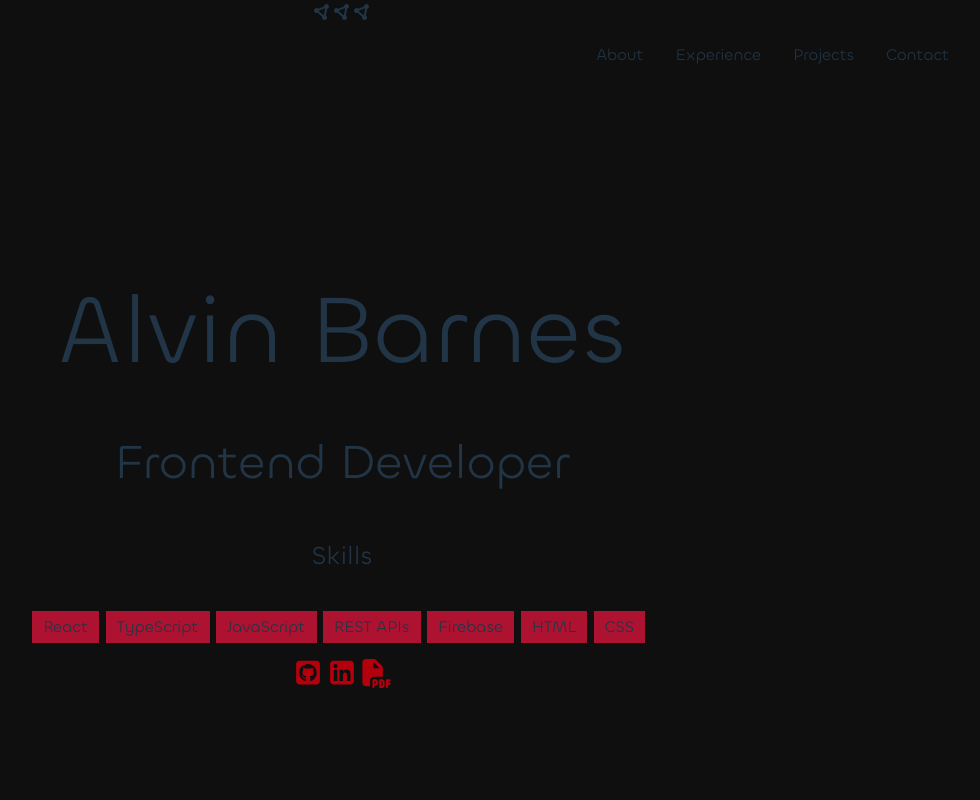
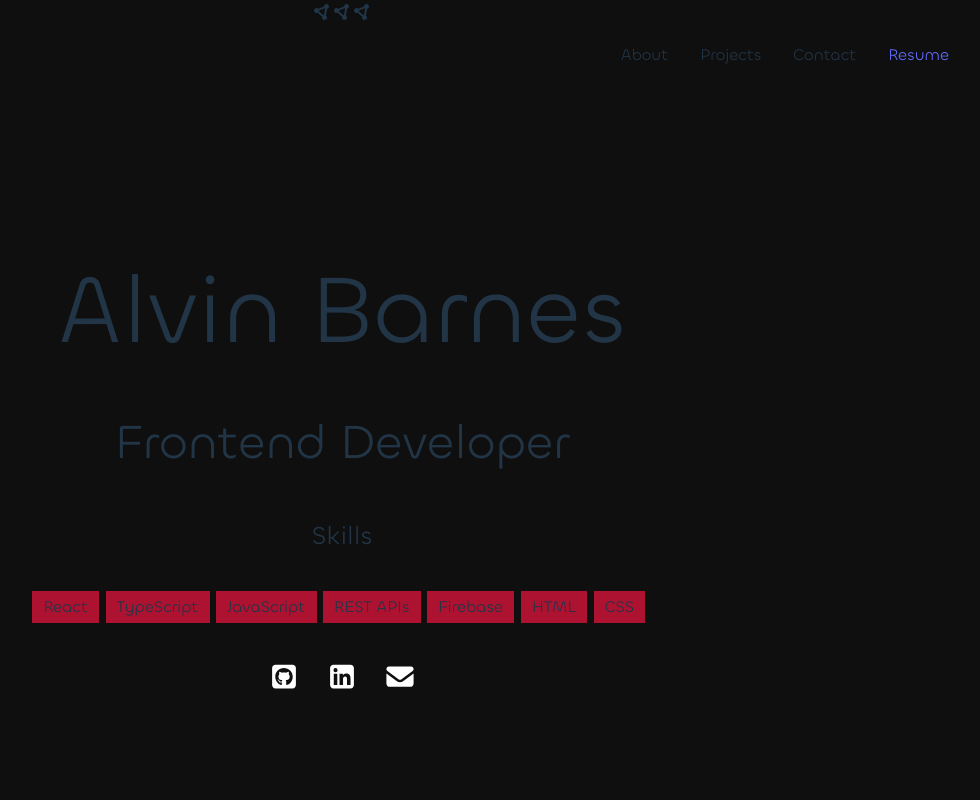
Before and after one commit to Khrononian/Portfolio, a React (Vite) app: page / in a window 1280 px wide. Shown: the top 800 px of the page, without its empty margins (298-1278 px from the left). Built offline with nearby package versions, Linux system fonts and the light colour scheme.

Commit message:
Added semantics and changed a few elements

```diff
--- a/src/App.jsx
+++ b/src/App.jsx
@@ -17,9 +17,9 @@ function App() {
       <nav>
         <ul>
           <li>About</li>
-          <li>Experience</li>
           <li>Projects</li>
           <li>Contact</li>
+          <li><a href='' target='_blank'>Resume</a></li>
         </ul>
       </nav>
       <header>
@@ -37,16 +37,23 @@ function App() {
             <li>CSS</li>
           </ul>
         </div>
-        <div className='socials'>
-          <a href='' target='_blank'><FontAwesomeIcon icon={faSquareGithub}  style={{color: '#b3000c'}} /></a>
-          <a href='' target='_blank'><FontAwesomeIcon icon={faSquareLinkedin}  style={{color: '#b3000c'}}/></a>
-          <a href='' target='_blank'><FontAwesomeIcon icon={faFilePdf}  style={{color: '#b3000c'}} /></a>
-          {/* <p><FontAwesomeIcon icon={faEnvelope} /><span>Alv.Barnes@gmail.com</span></p> */}
+        <div className='socials-list'>
+          <ul>
+            <li><a href='' target='_blank'><FontAwesomeIcon icon={faSquareGithub} /></a></li>
+            <li><a href='' target='_blank'><FontAwesomeIcon icon={faSquareLinkedin} /></a> </li>
+            <li><a href='' className='last-link'><FontAwesomeIcon icon={faEnvelope} /></a></li>
+          </ul>
+
+
         </div>
       </header>
       <About />
       <Projects />
-      <Footer github={faSquareGithub} linkedin={faSquareLinkedin} />
+      <Footer
+      github={faSquareGithub}
+      linkedin={faSquareLinkedin}
+      email={faEnvelope}
+      />
     </main>
   )
 }
--- a/src/Components/Footer.jsx
+++ b/src/Components/Footer.jsx
@@ -2,7 +2,7 @@ import React from 'react'
 import '../styles/Footer.css'
 import { FontAwesomeIcon } from '@fortawesome/react-fontawesome'
 
-const Footer = ({ faSquareGithub, faSquareLinkedin }) => {
+const Footer = ({ github, linkedin, email }) => {
   return (
     <footer>
         <h2>Let's connect - I'd love to hear from you.</h2>
@@ -11,8 +11,9 @@ const Footer = ({ faSquareGithub, faSquareLinkedin }) => {
           <div>
             <p>Find me in these spaces too</p>
             <ul>
-              <li><FontAwesomeIcon icon={faSquareGithub} size='xl' style={{color: '#dc143cc7'}} /></li>
-              <li><FontAwesomeIcon icon={faSquareLinkedin} size='xl' style={{color: '#dc143cc7'}} /></li>
+              <li><a href='' target='_blank'><FontAwesomeIcon icon={github}  /></a></li>
+              <li><a href='' target='_blank'><FontAwesomeIcon icon={linkedin}  /></a></li>
+              <li><a href='' target='_blank'><FontAwesomeIcon icon={email}  /></a></li>
             </ul>
           </div>
         </div>
```
